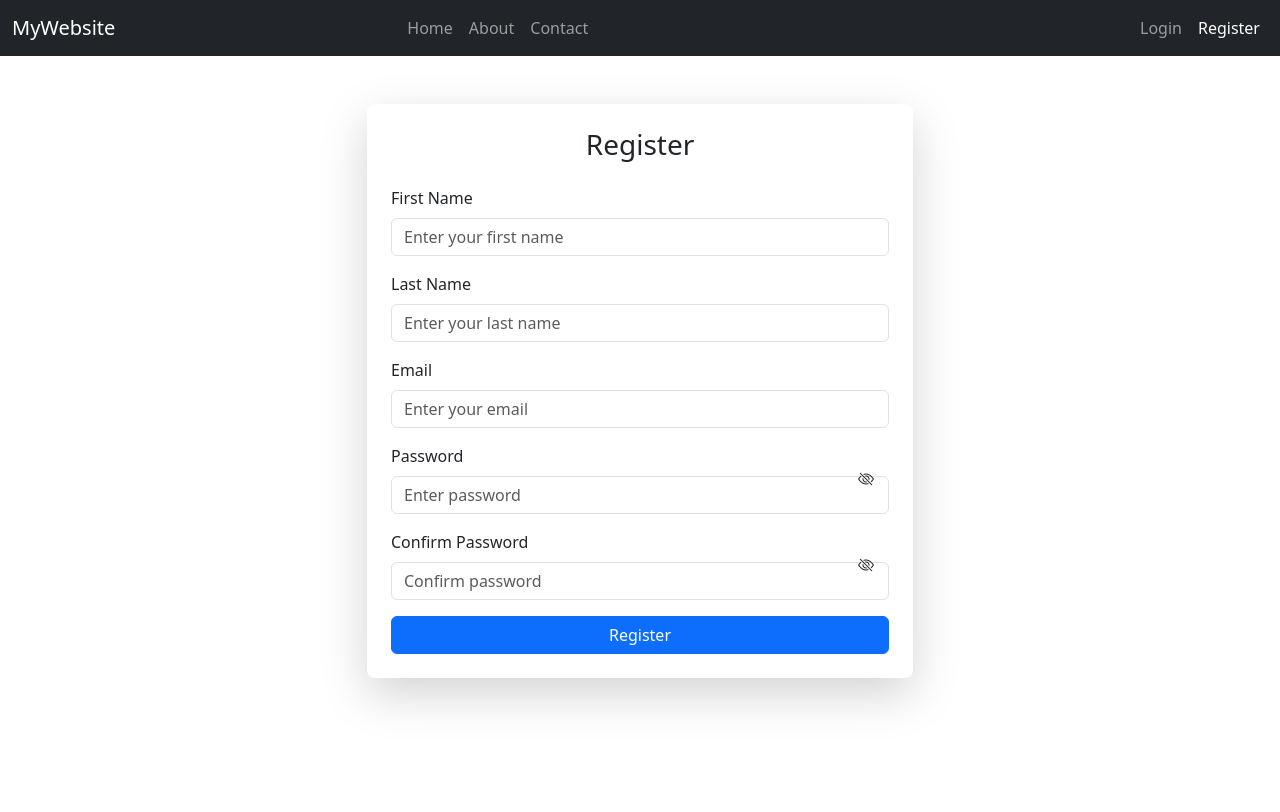
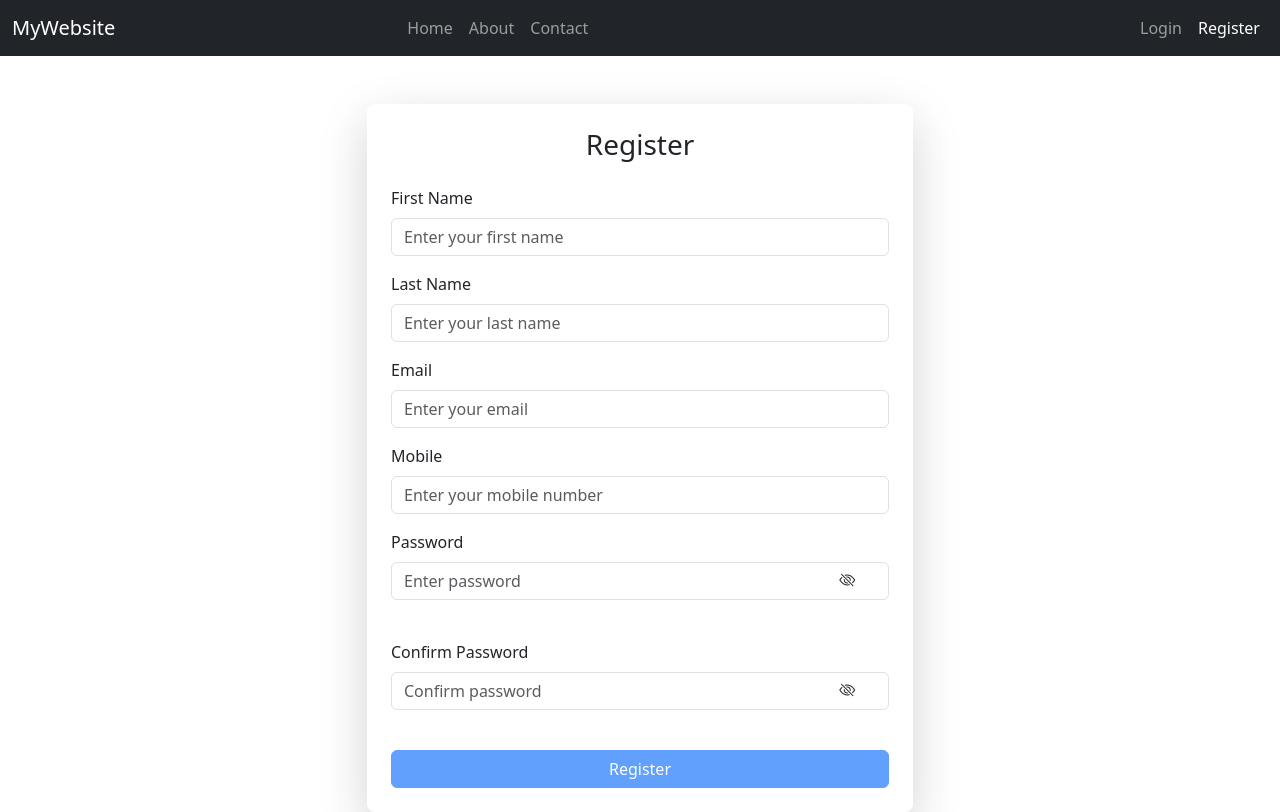
Before and after one commit to praveendpjs/Wafes-tasks, an Angular app in the folder personal-dashboard-app/: page /register in a window 1280 px wide. Built offline with nearby package versions, Linux system fonts and the light colour scheme.

Commit message:
register validation completed

```diff
--- /dev/null
+++ b/personal-dashboard-app/src/app/Components/Validators/password-match.validator.ts
@@ -0,0 +1,15 @@
+import { AbstractControl, ValidationErrors, ValidatorFn } from '@angular/forms';
+
+export function passwordMatchValidator(passwordKey: string, confirmPasswordKey: string): ValidatorFn {
+  return (formGroup: AbstractControl): ValidationErrors | null => {
+    const password = formGroup.get(passwordKey);
+    const confirmPassword = formGroup.get(confirmPasswordKey);
+
+    if (!password || !confirmPassword) return null;
+    if (confirmPassword.errors && !confirmPassword.errors['passwordMismatch']) return null;
+
+    return password.value === confirmPassword.value
+      ? null
+      : { passwordMismatch: true };
+  };
+}
--- a/personal-dashboard-app/src/app/Components/login/login.css
+++ b/personal-dashboard-app/src/app/Components/login/login.css
@@ -1,6 +1,6 @@
-/* .bi{
+.bi{
   position: relative;
-  left: 26em;
+  left: 90%;
   bottom:2em ;
   cursor: pointer;
-} */
+}
--- a/personal-dashboard-app/src/app/Components/login/login.ts
+++ b/personal-dashboard-app/src/app/Components/login/login.ts
@@ -8,4 +8,5 @@ import { Component } from '@angular/core';
 })
 export class Login {
 
+
 }
--- a/personal-dashboard-app/src/app/Components/register/register.css
+++ b/personal-dashboard-app/src/app/Components/register/register.css
@@ -0,0 +1,6 @@
+.bi{
+  position: relative;
+  left: 90%;
+  bottom:2em ;
+  cursor: pointer;
+}
--- a/personal-dashboard-app/src/app/Components/register/register.html
+++ b/personal-dashboard-app/src/app/Components/register/register.html
@@ -8,42 +8,85 @@
           <form [formGroup]="registerForm" (ngSubmit)="onSubmit()">
             <div class="mb-3">
               <label for="firstName" class="form-label">First Name</label>
-              <input type="text" class="form-control" id="firstName" placeholder="Enter your first name" required>
+              <input type="text" class="form-control" formControlName="firstName" id="firstName"
+                placeholder="Enter your first name" required>
             </div>
+            @if(registerForm.get('firstName')?.invalid && registerForm.get('firstName')?.touched){
+            <div class="text-danger mt-1">
+              First Name is required
+            </div>
+            }
 
             <div class="mb-3">
               <label for="lastName" class="form-label">Last Name</label>
-              <input type="text" class="form-control" id="lastName" placeholder="Enter your last name" required>
+              <input type="text" class="form-control" formControlName="lastName" id="lastName"
+                placeholder="Enter your last name" required>
             </div>
+            @if(registerForm.get('lastName')?.invalid && registerForm.get('lastName')?.touched){
+            <div class="text-danger mt-1">
+              Last Name is required
+            </div>
+            }
 
             <div class="mb-3">
               <label for="email" class="form-label">Email</label>
-              <input type="email" class="form-control" id="email" placeholder="Enter your email" required>
+              <input type="email" class="form-control" formControlName="email" id="email" placeholder="Enter your email"
+                required>
             </div>
+            @if(registerForm.get('email')?.invalid && registerForm.get('email')?.touched){
+            <div class="text-danger mt-1">
+              Email is required
+            </div>
+            }
+
+            <div class="mb-3">
+              <label for="mobile" class="form-label">Mobile</label>
+              <input type="text" class="form-control" formControlName="mobile" id="mobile" placeholder="Enter your mobile number"
+                required>
+            </div>
+            @if(registerForm.get('mobile')?.invalid && registerForm.get('mobile')?.touched){
+            <div class="text-danger mt-1">
+              Mobile number is required
+            </div>
+            }
+
 
             <div class="mb-3 position-relative">
               <label class="form-label">Password</label>
               <input [type]="showPassword ? 'text' : 'password'" class="form-control" formControlName="password"
                 placeholder="Enter password">
               <i class="bi" [ngClass]="showPassword ? 'bi-eye' : 'bi-eye-slash'"
-                (click)="togglePasswordVisibility('password')"
-                style="position:absolute; top:50%; right:15px; transform:translateY(-50%); cursor:pointer;">
+                (click)="togglePasswordVisibility('password')">
               </i>
             </div>
+            @if(registerForm.get('password')?.invalid && registerForm.get('password')?.touched){
+            <div class="text-danger mt-1">
+              Password is required
+            </div>
+            }
 
             <div class="mb-3 position-relative">
               <label class="form-label">Confirm Password</label>
               <input [type]="showConfirmPassword ? 'text' : 'password'" class="form-control"
                 formControlName="confirmPassword" placeholder="Confirm password">
               <i class="bi" [ngClass]="showConfirmPassword ? 'bi-eye' : 'bi-eye-slash'"
-                (click)="togglePasswordVisibility('confirm')"
-                style="position:absolute; top:50%; right:15px; transform:translateY(-50%); cursor:pointer;">
+                (click)="togglePasswordVisibility('confirm')">
               </i>
             </div>
+            @if(registerForm.get('confirmPassword')?.invalid && registerForm.get('confirmPassword')?.touched){
+            <div class="text-danger mt-1">
+              Confirm password is required
+            </div>
+            }
+            <!-- Checking if password matches -->
+            @if(registerForm.hasError('passwordMismatch')){
+              <div class="text-danger mt-1">
+              Password does not match
+            </div>
+            }
 
-            <button type="submit" class="btn btn-primary w-100">Register</button>
+            <button type="submit" class="btn btn-primary w-100" [disabled]="registerForm.invalid">Register</button>
           </form>
-
         </div>
       </div>
     </div>
--- a/personal-dashboard-app/src/app/Components/register/register.ts
+++ b/personal-dashboard-app/src/app/Components/register/register.ts
@@ -1,6 +1,7 @@
 import { CommonModule } from '@angular/common';
 import { Component } from '@angular/core';
 import { FormBuilder, FormGroup, Validators,ReactiveFormsModule} from '@angular/forms';
+import { passwordMatchValidator } from '../Validators/password-match.validator';
 
 @Component({
   selector: 'app-register',
@@ -21,8 +22,11 @@ export class Register {
       mobile: ['', Validators.required],
       password: ['', Validators.required],
       confirmPassword: ['', Validators.required],
-    });
+    },
+    { validators: passwordMatchValidator('password', 'confirmPassword') }
+  );
   }
+  // Toggle password visibility with hash eye
     togglePasswordVisibility(field: string) {
     if (field === 'password') {
       this.showPassword = !this.showPassword;
@@ -30,6 +34,8 @@ export class Register {
       this.showConfirmPassword = !this.showConfirmPassword;
     }
   }
+
+
 
   onSubmit() {
     if (this.registerForm.valid) {
```
